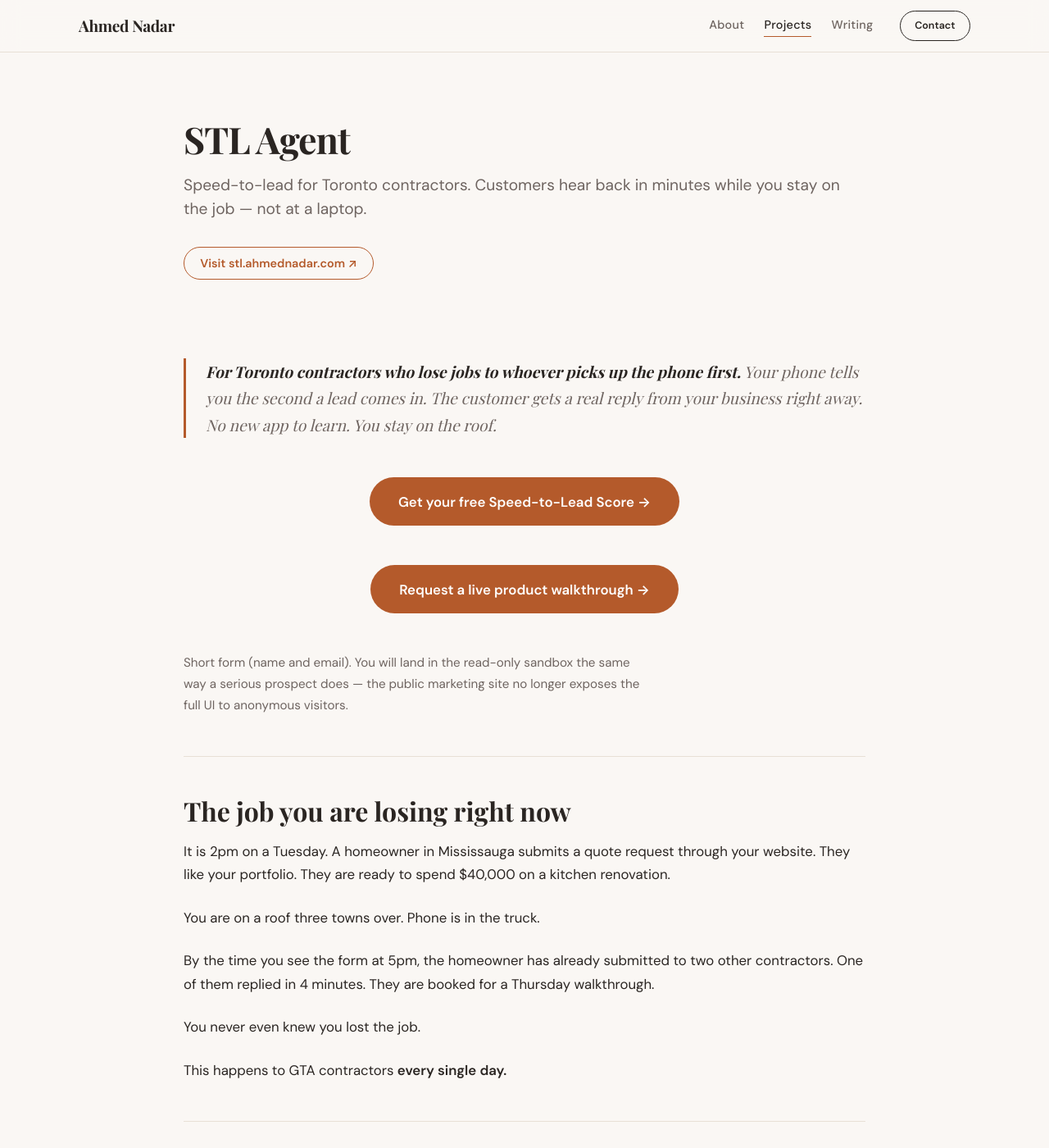
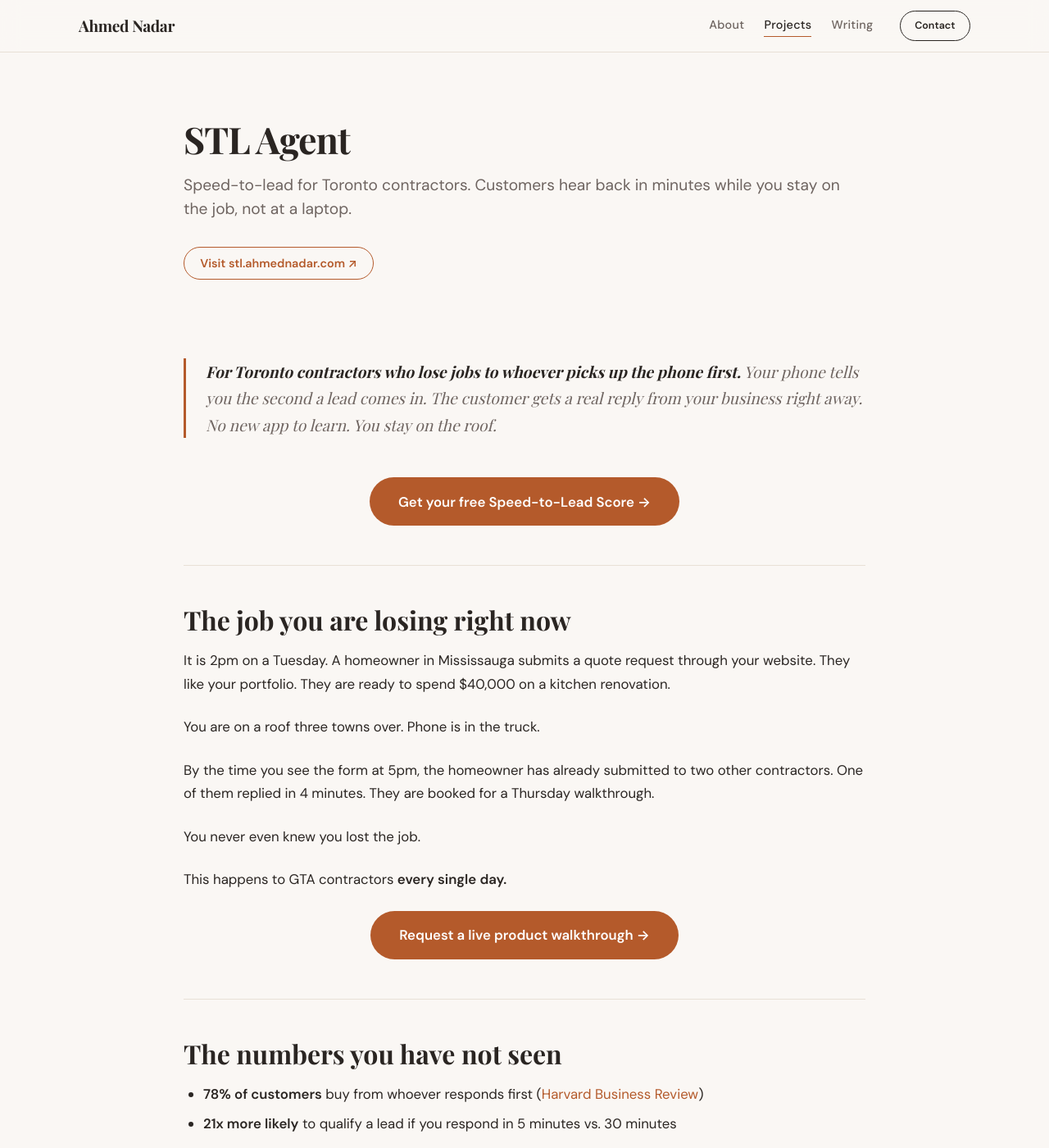
Before and after one commit to AhmedNadar/AhmedNadar.github.io, a Jekyll site: the page built from _projects/stl-agent.md, in a window 1280 px wide and 1400 px high. Shown: the whole window at 82% size. Built offline with Jekyll 4.4.1, drawn with Linux system fonts in a browser that asks for light colours; some web fonts are replaced.

Commit message:
Copy polish: home narrative, STL walkthrough CTA placement, about AI line
Made-with: Cursor

```diff
--- a/_layouts/home.html
+++ b/_layouts/home.html
@@ -53,8 +53,8 @@ layout: default
     <p class="section-label reveal-child">How I work</p>
     <h2 class="narrative-heading reveal-child">One developer. Real products. AI as a multiplier, not a substitute.</h2>
     <div class="narrative-body reveal-child">
-      <p>SolveTO went from idea to <strong>1,300+ indexed pages and 418,000 mapped assets</strong> in a few months — built ~90% with AI-assisted development on Rails 8. Not a prototype. A live app with real users, real councillors being scored, and real journalists writing about it.</p>
-      <p>What changed in the last two years is not what to build — it is how fast one person can build it. Understanding the problem is still the only hard part. Code is the easy part now. <strong>That is the real edge: the developer who actually talks to the user, then ships the fix the same week.</strong></p>
+      <p>SolveTO went from idea to <strong>1,300+ indexed pages and 418,000 mapped assets</strong> in a few months — built ~90% with AI-assisted development on Rails 8. Not a prototype. A live app with real users, real councillors and city departments being scored, and real journalists writing about it.</p>
+      <p>What changed in the last two years is not what to build — it is how fast one person can build it. Expertise in the problem and execution are still the only hard parts. Code is the easy part now. <strong>That is the real edge: the developer who actually talks to the customer, then ships the solution the same week.</strong></p>
     </div>
     <a href="{{ '/projects/' | relative_url }}" class="narrative-link reveal-child">See what I've built</a>
   </div>
--- a/_projects/stl-agent.md
+++ b/_projects/stl-agent.md
@@ -1,7 +1,7 @@
 ---
 layout: project
 title: STL Agent
-description: "Speed-to-lead for Toronto contractors. Customers hear back in minutes while you stay on the job — not at a laptop."
+description: "Speed-to-lead for Toronto contractors. Customers hear back in minutes while you stay on the job, not at a laptop."
 link: https://stl.ahmednadar.com
 order: 2
 status: "Booking 5 GTA contractors"
@@ -13,11 +13,6 @@ status: "Booking 5 GTA contractors"
 <p class="cta-row">
   <a href="/stl-score/" class="cta-button">Get your free Speed-to-Lead Score &rarr;</a>
 </p>
-
-<p class="cta-row" style="margin-top: 1rem;">
-  <a href="https://stl.ahmednadar.com/demo-access/new" class="cta-button">Request a live product walkthrough &rarr;</a>
-</p>
-<p style="font-size: 0.95rem; max-width: 36rem; color: var(--color-text-muted, #6e6460);">Short form (name and email). You will land in the read-only sandbox the same way a serious prospect does — the public marketing site no longer exposes the full UI to anonymous visitors.</p>
 
 ---
 
@@ -32,6 +27,10 @@ By the time you see the form at 5pm, the homeowner has already submitted to two
 You never even knew you lost the job.
 
 This happens to GTA contractors **every single day.**
+
+<p class="cta-row" style="margin-top: 1rem;">
+  <a href="https://stl.ahmednadar.com/demo-access/new" class="cta-button">Request a live product walkthrough &rarr;</a>
+</p>
 
 ---
 
```
Also changed, not shown: about.md (+1 -1 lines).
